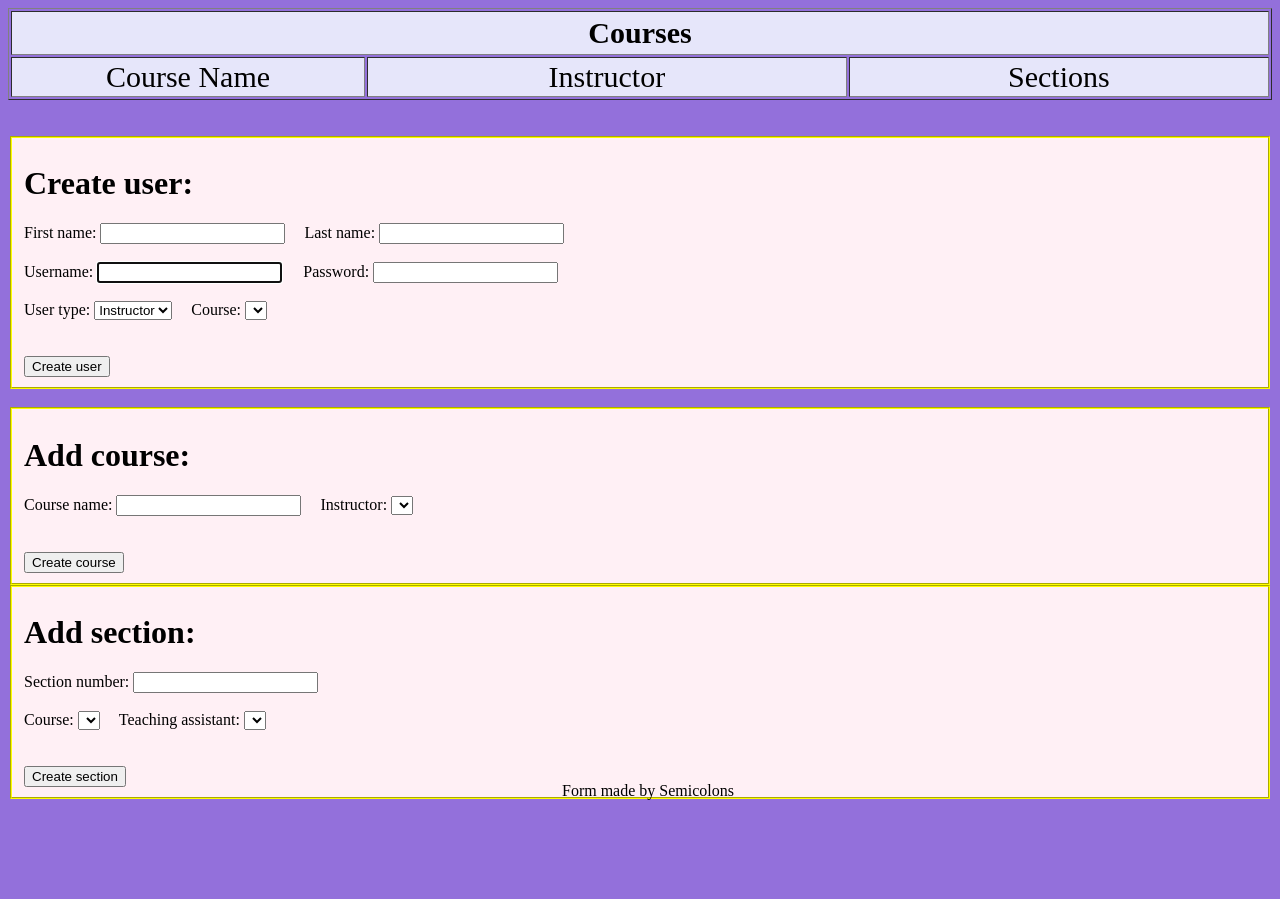
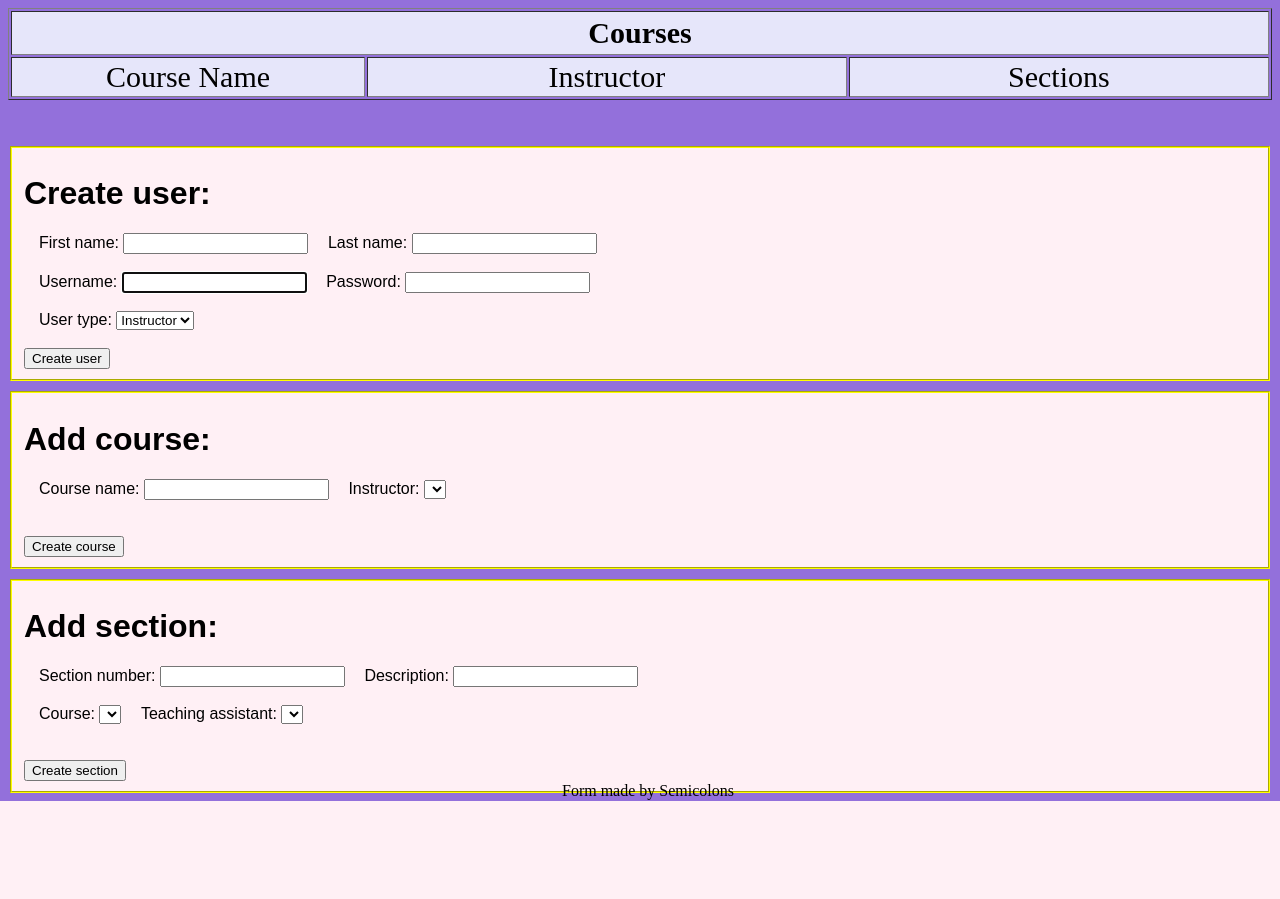
Before and after one commit to katetdo/CS361Project, a Django app: template templates/admin.html in a window 1280 px wide. After the commit the page ends 801 px from the top, so only its background shows below. Run offline with Django 3.2, Linux system fonts and the light colour scheme; the template is opened without the code that fills it, so the values that code supplies are empty.

Commit message:
Everything

```diff
--- a/GitHubTest/models.py
+++ b/GitHubTest/models.py
@@ -21,13 +21,14 @@
 
 
 class MyCourse(models.Model):
-    courseName = models.CharField(max_length=20)
+    courseName = models.CharField(max_length=50)
     instructor = models.ForeignKey(MyUser, on_delete=models.CASCADE)
 
 
 class MySection(models.Model):
     sectionNumber = models.IntegerField()
     course = models.ForeignKey(MyCourse, on_delete=models.CASCADE)
+    description = models.CharField(max_length=20)
     teachingAssistant = models.ForeignKey(MyUser, on_delete=models.CASCADE)
 
 
--- a/GitHubTest/static/styles/admin.css
+++ b/GitHubTest/static/styles/admin.css
@@ -10,20 +10,3 @@
   background: #FF0800;
   font-weight: bold;
 }
-
-#syllabusLabel{
-  margin-left:15px;
-}
-#lastNameLabel{
-  margin-left:15px;
-}
-#passwordLabel{
-  margin-left:17px;
-}
-
-#instructorDropDown{
-  margin-left:15px;
-}
-#taDropDown{
-  margin-left:15px;
-}
--- a/GitHubTest/static/styles/global.css
+++ b/GitHubTest/static/styles/global.css
@@ -3,11 +3,20 @@
 Description: Global styles not specific to one page.
  */
 
-div.horizontal_block {
-    width: 100%;
-    margin: 0 auto;
+body{
+    background: mediumpurple;
 }
-div.horizontal_content_wrapper {
-    width: 100%;
-    float: left;
+
+fieldset {
+    margin-top: 10px;
+    border-color: yellow;
+    background-color: #fff0f5;
 }
+
+fieldset > * {
+    font-family: Arial;
+}
+
+form > label {
+    margin-left: 15px;
+}
--- a/GitHubTest/views.py
+++ b/GitHubTest/views.py
@@ -33,7 +33,7 @@
         sections = []
         section_objects = MySection.objects.filter(course=course)
         for s in section_objects:
-            sections.append(str(s.sectionNumber) + ", " +
+            sections.append(str(s.sectionNumber) + " " + s.description + ", " +
                             s.teachingAssistant.firstName + " " + s.teachingAssistant.lastName)
         course = {
             "name": course.courseName,
@@ -63,6 +63,7 @@
             new_course.save()
         elif "create_section" in request.POST:
             new_section = MySection(sectionNumber=request.POST["section_number"],
+                                    description=request.POST["description"],
                                     course=MyCourse.objects.get(id=request.POST["course"]),
                                     teachingAssistant=MyUser.objects.get(id=request.POST["teaching_assistant"]))
             new_section.save()
--- a/templates/admin.html
+++ b/templates/admin.html
@@ -35,10 +35,7 @@
           </tr>
       {% endfor %}
     </table><br><br>
-
-  <div class="horizontal_block">
-      <div class="horizontal_content_wrapper">
-        <fieldset style="border-color:yellow; background-color:#fff0f5">
+    <fieldset>
         <h1>Create user:</h1>
         <form method="post" action="/Administrator/">
             {% csrf_token %}
@@ -55,20 +52,11 @@
                 <option value="I">Instructor</option>
                 <option value="T">TA</option>
             </select>
-              <label for="syllabus" id="syllabusLabel">Course: </label>
-              <select name="syllabus">
-                  {% for i in courses %}
-                      <option value="{{ i.id }}">{{ i.courseName }}</option>
-                  {% endfor %}
-              </select><br><br><br>
+            <br><br>
             <input type="submit" name="create_user" id="create_user_button" value="Create user">
         </form>
-        </fieldset> </br>
-
-
-      </div>
-      <div class="horizontal_content_wrapper">
-        <fieldset style="border-color:yellow; background-color:#fff0f5">
+    </fieldset>
+    <fieldset>
         <h1>Add course: </h1>
         <form method="post" action="/Administrator/">
             {% csrf_token %}
@@ -83,15 +71,14 @@
             <input type="submit" name="create_course" value="Create course">
         </form>
     </fieldset>
-      </div></br>
-
-      <div class="horizontal_content_wrapper" style="margin-bottom: 100px;">
-        <fieldset style="border-color:yellow; background-color:#fff0f5">
+    <fieldset>
         <h1>Add section: </h1>
         <form method="post" action="/Administrator/">
             {% csrf_token %}
             <label for="sectionNumber">Section number: </label>
-              <input type="number" name="section_number" id="sectionNumber"><br><br>
+            <input type="number" name="section_number" id="sectionNumber">
+            <label for="sectionDescription">Description: </label>
+            <input type="text" name="description" id="sectionDescription"><br><br>
             <label for="course">Course: </label>
             <select name="course" id="course">
                 {% for i in courses %}
@@ -107,8 +94,6 @@
             <input type="submit" name="create_section" value="Create section">
         </form>
     </fieldset>
-      </div>
-  </div>
 </body>
 <footer>
     <div style="position:fixed;bottom:0;height:auto;margin-top:40px;width:100%;text-align:center">
--- a/templates/personal_info.html
+++ b/templates/personal_info.html
@@ -6,7 +6,7 @@
     <meta charset="utf-8">
     <meta name="author" content="Dakito Dasho">
     <meta name="viewport"  content="width=device-width, initial-scale=1.0">
-    <link rel="stylesheet" href="{% static "styles/page1.css" %}" />
+    <link rel="stylesheet" href="{% static "styles/personal_info.css" %}" />
   </head>
   <body>
     <header>
@@ -45,7 +45,7 @@
       </section>
     </form>
     {% if user_info.type == 'I' %}
-        <a href="/Instructor/">View syllabi</a>
+        <a href="/Instructor/">Syllabus Editor</a>
     {% endif %}
     <br><br>
   </body>
```
Also changed, not shown: GitHubTest/static/styles/instructor.css (added, +9 -0 lines), GitHubTest/static/styles/page2.css (deleted, +0 -78 lines), GitHubTest/static/styles/syllabus.css (+22 -8 lines), templates/instructor.html (+19 -8 lines), templates/syllabus.html (+11 -8 lines), GitHubTest/static/styles/personal_info.css (renamed from GitHubTest/static/styles/page1.css). Lines whose indentation alone changed are shown as unchanged.
